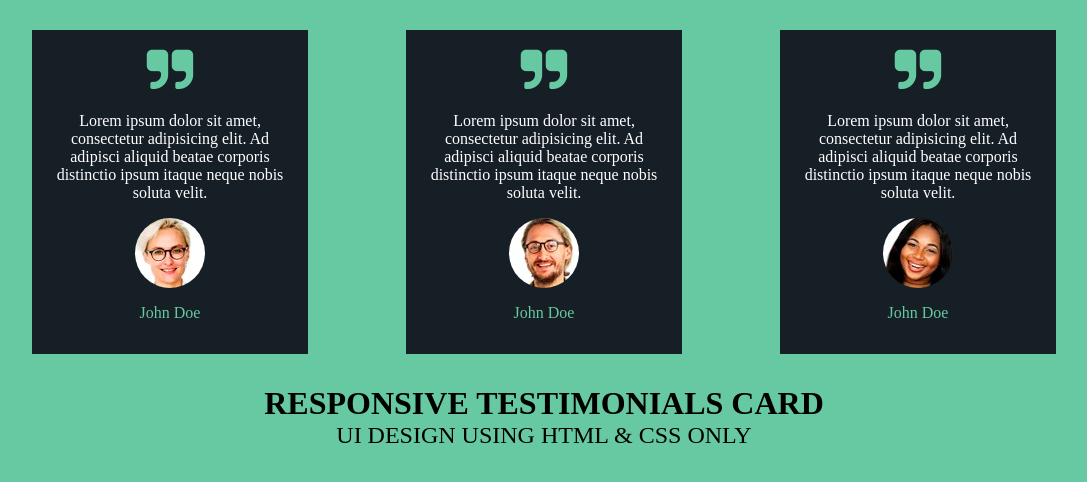
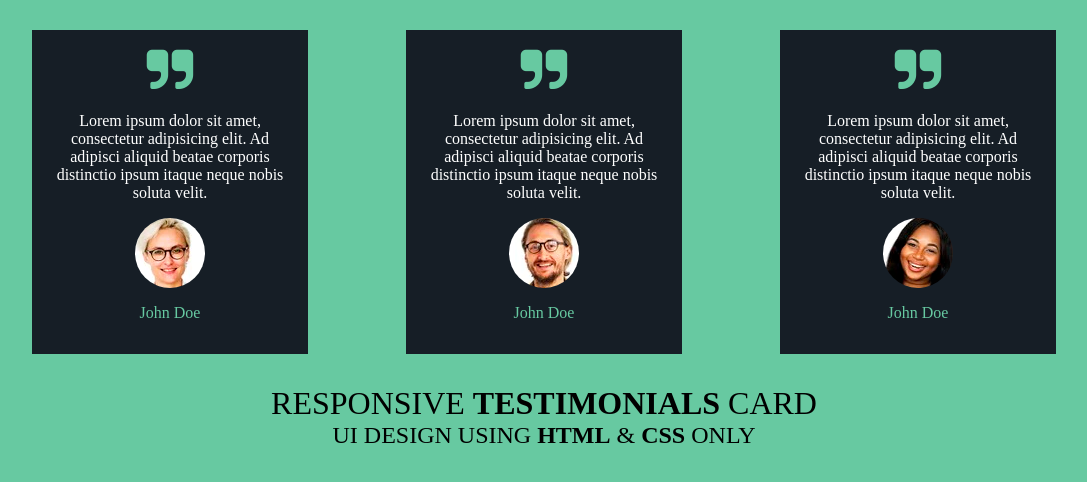
Before and after one commit to SchematicM/html, a plain HTML site: page lesson2/responsive.html in a window 1280 px wide. Shown: the whole page, without its empty margins (96-1183 px from the left). Drawn offline with Linux system fonts and the light colour scheme.

Commit message:
[lesson2]: fixed colors and idea's warnings

```diff
--- a/lesson2/responsive.html
+++ b/lesson2/responsive.html
@@ -16,7 +16,7 @@
         <p>Lorem ipsum dolor sit amet, consectetur adipisicing elit. Ad adipisci aliquid beatae corporis distinctio
             ipsum itaque neque nobis soluta velit.</p>
 
-        <img src="images/img1.png" height="70" width="70"/>
+        <img src="images/img1.png" height="70" width="70" alt = "Avatar 1"/>
         <p class = "name">John Doe</p>
 
     </div>
@@ -25,7 +25,7 @@
         <p>Lorem ipsum dolor sit amet, consectetur adipisicing elit. Ad adipisci aliquid beatae corporis distinctio
             ipsum itaque neque nobis soluta velit.</p>
 
-        <img src="images/img2.png" height="70" width="70"/>
+        <img src="images/img2.png" height="70" width="70" alt = "Avatar 2"/>
             <p class = "name">John Doe</p>
 
     </div>
@@ -34,12 +34,12 @@
         <p>Lorem ipsum dolor sit amet, consectetur adipisicing elit. Ad adipisci aliquid beatae corporis distinctio
             ipsum itaque neque nobis soluta velit.</p>
 
-        <img src="images/img3.png" height="70" width="70"/>
+        <img src="images/img3.png" height="70" width="70" alt = "Avatar 3"/>
         <p class = "name">John Doe</p>
     </div>
     <div class = "text">
-    <h1>RESPONSIVE TESTIMONIALS CARD</h1>
-    <h2>UI DESIGN USING HTML & CSS ONLY</h2>
+        <h1>RESPONSIVE <strong>TESTIMONIALS</strong> CARD</h1>
+        <h2>UI DESIGN USING <strong>HTML</strong> & <strong>CSS </strong> ONLY</h2>
     </div>
 </div>
 
--- a/lesson2/styles/card1.css
+++ b/lesson2/styles/card1.css
@@ -1,6 +1,6 @@
 body {
     margin: 30px;
-    font-family: "Heiti TC";
+    font-family: "Heiti TC", serif;
     text-align: center;
 }
 h3{
--- a/lesson2/styles/card2.css
+++ b/lesson2/styles/card2.css
@@ -1,6 +1,6 @@
 body{
     margin: 30px;
-    font-family: "Heiti TC";
+    font-family: "Heiti TC", serif;
     text-align: center;
 }
 h1{
--- a/lesson2/styles/card3.css
+++ b/lesson2/styles/card3.css
@@ -1,5 +1,5 @@
 body{
-    background-color: #5cb6b6;
+    background-color: #53BAD1;
     margin-top:30px;
 }
 h3{
--- a/lesson2/styles/responsive.css
+++ b/lesson2/styles/responsive.css
@@ -1,5 +1,5 @@
 body{
-    font-family: Beirut;
+    font-family: Beirut, serif;
     text-align: center;
     background-color: #67C9A1;
     margin: 30px;
@@ -44,6 +44,7 @@
 
 h1{
     margin-bottom: 0;
+    font-weight: normal;
 }
 h2{
     margin-top: 0;
```
Also changed, not shown: 1 other file.
